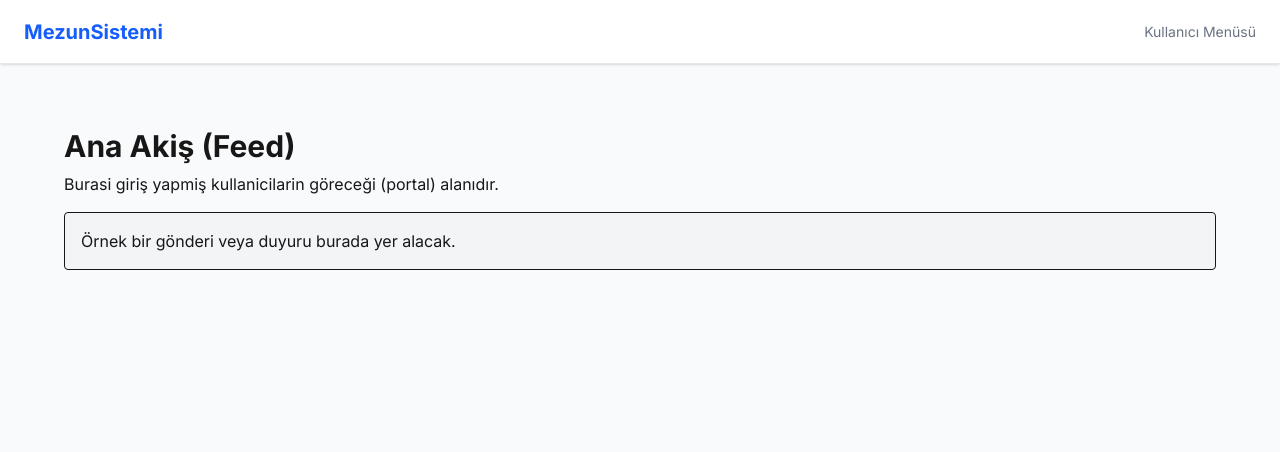
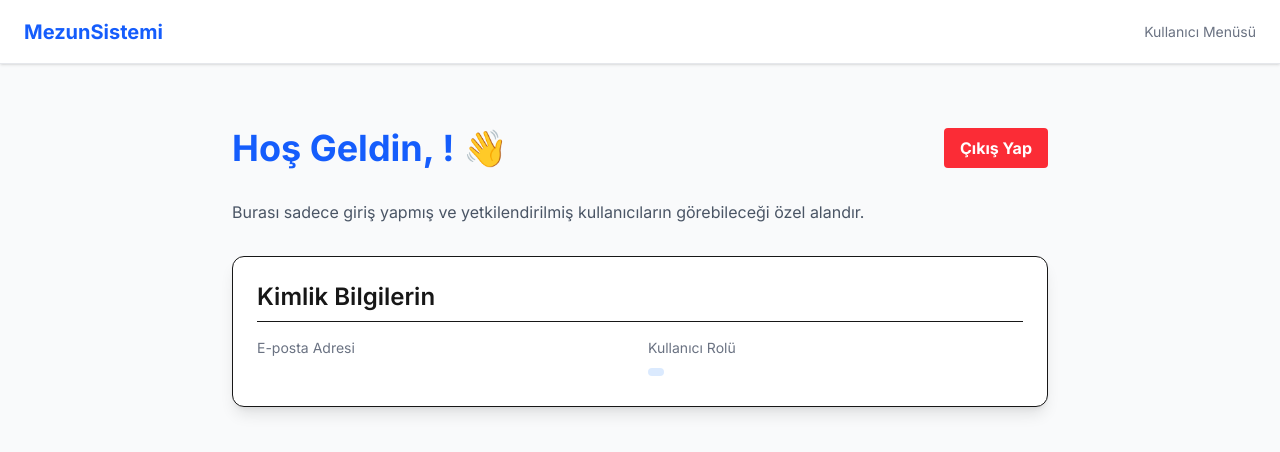
Before and after one commit to ramazanerentepe/mezun-takip-sistemi, a Next.js app: page /feed in a window 1280 px wide. Shown: the top 452 px of the page. Built offline with nearby package versions, Linux system fonts and the light colour scheme; no server answers.

Commit message:
feed sayfası iskelet

```diff
--- /dev/null
+++ b/src/actions/auth/logout-action.js
@@ -0,0 +1,9 @@
+"use server";
+
+import { deleteSession } from "@/lib/session";
+import { redirect } from "next/navigation";
+
+export async function logoutAction() {
+  await deleteSession();
+  redirect("/login");
+}
--- a/src/app/(portal)/feed/page.js
+++ b/src/app/(portal)/feed/page.js
@@ -1,10 +1,62 @@
-export default function FeedPage() {
+import { cookies } from "next/headers";
+import { decrypt } from "@/lib/session";
+import { PrismaClient } from "@prisma/client";
+import { logoutAction } from "@/actions/auth/logout-action"; // <-- YENİ: Action'ı import ettik
+
+const prisma = new PrismaClient();
+
+export default async function FeedPage() {
+  const cookieStore = await cookies();
+  const token = cookieStore.get("session")?.value;
+  const session = await decrypt(token);
+
+  let user = null;
+  if (session?.userId) {
+    user = await prisma.user.findUnique({
+      where: { id: session.userId },
+      include: { profile: true }
+    });
+  }
+
   return (
-    <div className="p-10">
-      <h1 className="text-3xl font-bold">Ana Akiş (Feed)</h1>
-      <p className="mt-2">Burasi giriş yapmiş kullanicilarin göreceği (portal) alanıdır.</p>
-      <div className="mt-4 p-4 border rounded bg-gray-100 dark:bg-zinc-800">
-        Örnek bir gönderi veya duyuru burada yer alacak.
+    <div className="max-w-4xl mx-auto p-10">
+
+      {/* Üst Bar: Başlık ve Çıkış Butonu */}
+      <div className="flex justify-between items-center mb-8">
+        <h1 className="text-4xl font-bold text-blue-600">
+          Hoş Geldin, {user?.profile?.firstName}! 👋
+        </h1>
+
+        {/* --- ÇIKIŞ BUTONU --- */}
+        <form action={logoutAction}>
+          <button
+            type="submit"
+            className="bg-red-500 hover:bg-red-600 text-white font-bold py-2 px-4 rounded transition"
+          >
+            Çıkış Yap
+          </button>
+        </form>
+      </div>
+
+      <p className="mt-2 text-gray-600 dark:text-gray-300">
+        Burası sadece giriş yapmış ve yetkilendirilmiş kullanıcıların görebileceği özel alandır.
+      </p>
+
+      {/* Kullanıcı Bilgi Kartı */}
+      <div className="mt-8 p-6 border rounded-xl bg-white dark:bg-zinc-900 shadow-lg">
+        <h2 className="text-2xl font-semibold mb-4 border-b pb-2">Kimlik Bilgilerin</h2>
+        <div className="grid grid-cols-1 md:grid-cols-2 gap-4">
+          <div>
+            <span className="block text-sm text-gray-500">E-posta Adresi</span>
+            <span className="font-medium">{user?.email}</span>
+          </div>
+          <div>
+            <span className="block text-sm text-gray-500">Kullanıcı Rolü</span>
+            <span className="font-medium px-2 py-1 bg-blue-100 text-blue-800 rounded text-sm inline-block">
+              {user?.role}
+            </span>
+          </div>
+        </div>
       </div>
     </div>
   );
```
